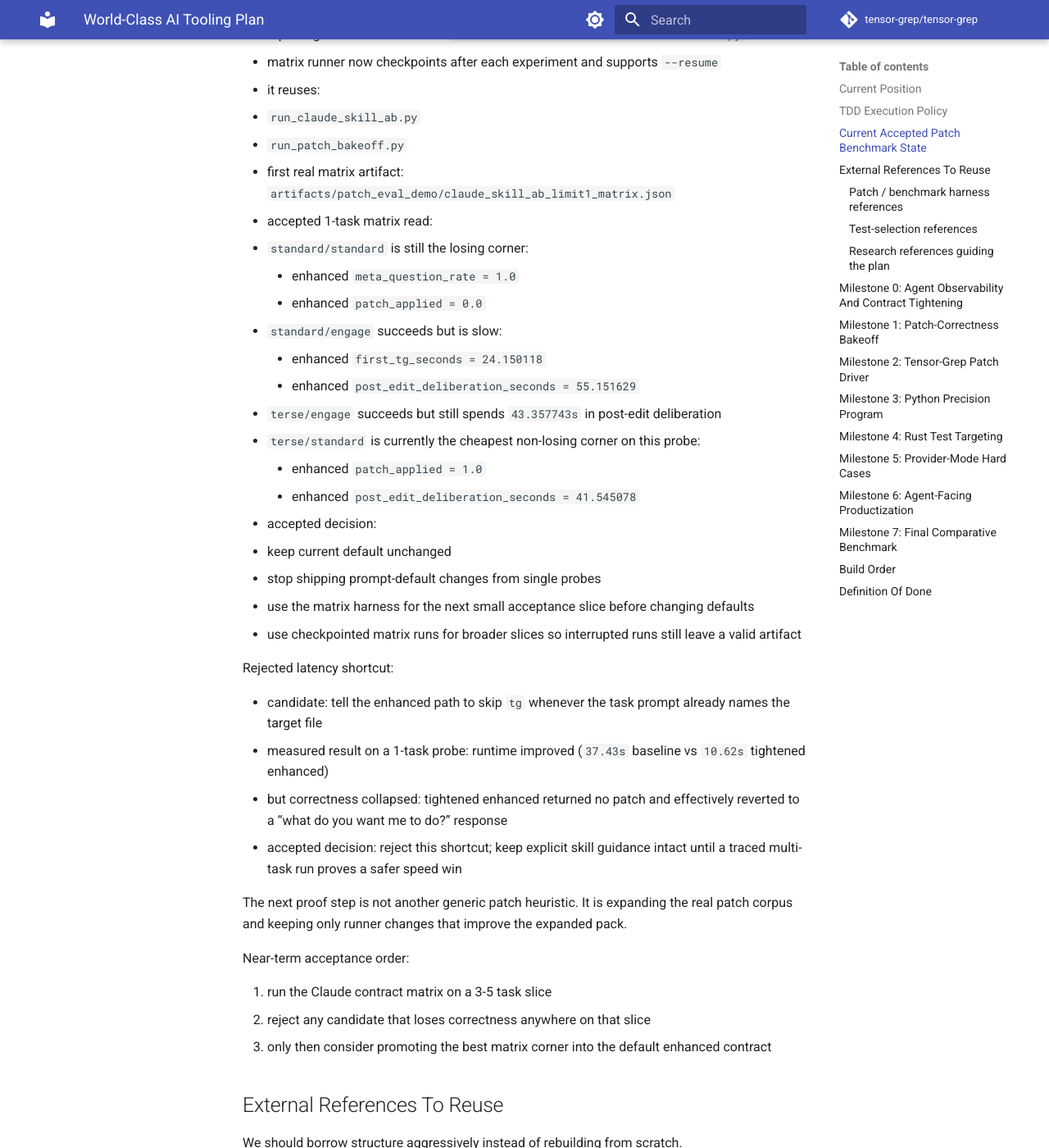
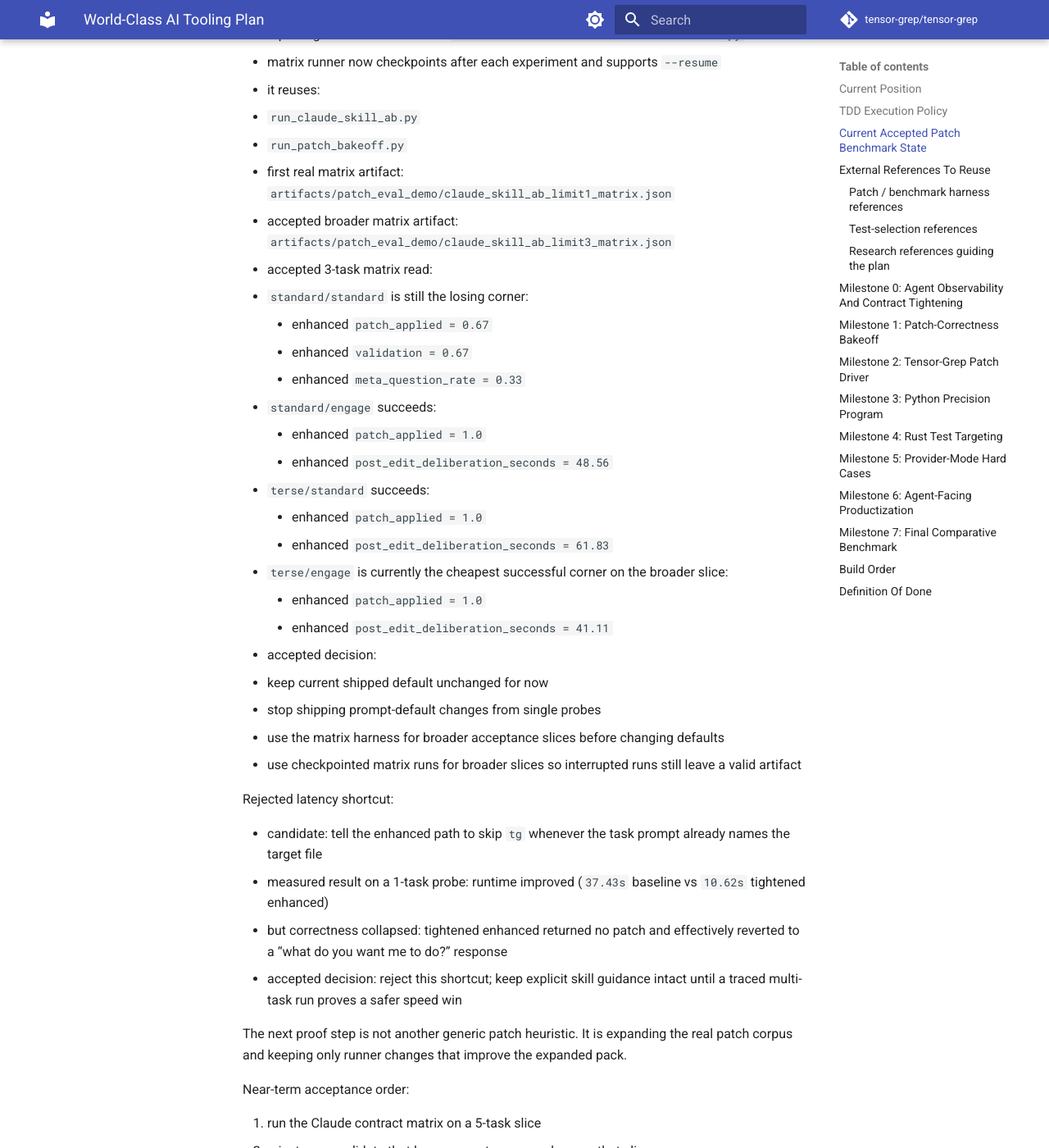
Before and after one commit to oimiragieo/tensor-grep, an MkDocs documentation site: the page built from docs/world_class_plan.md, in a window 1280 px wide and 1400 px high, scrolled down 4520 px. Shown: the whole window at 82% size. Built offline with MkDocs 1.6.1 and Material for MkDocs 9.7.7, drawn with Linux system fonts in a browser that asks for light colours; comment, search, counter and statistics services are not loaded; some of the changed text lies outside the part shown.

Commit message:
docs: record 3 task claude matrix result

```diff
--- a/docs/world_class_plan.md
+++ b/docs/world_class_plan.md
@@ -137,21 +137,25 @@ Accepted comparison-surface upgrade:
   * `run_claude_skill_ab.py`
   * `run_patch_bakeoff.py`
 * first real matrix artifact: `artifacts/patch_eval_demo/claude_skill_ab_limit1_matrix.json`
-* accepted 1-task matrix read:
+* accepted broader matrix artifact: `artifacts/patch_eval_demo/claude_skill_ab_limit3_matrix.json`
+* accepted 3-task matrix read:
   * `standard/standard` is still the losing corner:
-    * enhanced `meta_question_rate = 1.0`
-    * enhanced `patch_applied = 0.0`
-  * `standard/engage` succeeds but is slow:
-    * enhanced `first_tg_seconds = 24.150118`
-    * enhanced `post_edit_deliberation_seconds = 55.151629`
-  * `terse/engage` succeeds but still spends `43.357743s` in post-edit deliberation
-  * `terse/standard` is currently the cheapest non-losing corner on this probe:
+    * enhanced `patch_applied = 0.67`
+    * enhanced `validation = 0.67`
+    * enhanced `meta_question_rate = 0.33`
+  * `standard/engage` succeeds:
     * enhanced `patch_applied = 1.0`
-    * enhanced `post_edit_deliberation_seconds = 41.545078`
+    * enhanced `post_edit_deliberation_seconds = 48.56`
+  * `terse/standard` succeeds:
+    * enhanced `patch_applied = 1.0`
+    * enhanced `post_edit_deliberation_seconds = 61.83`
+  * `terse/engage` is currently the cheapest successful corner on the broader slice:
+    * enhanced `patch_applied = 1.0`
+    * enhanced `post_edit_deliberation_seconds = 41.11`
 * accepted decision:
-  * keep current default unchanged
+  * keep current shipped default unchanged for now
   * stop shipping prompt-default changes from single probes
-  * use the matrix harness for the next small acceptance slice before changing defaults
+  * use the matrix harness for broader acceptance slices before changing defaults
   * use checkpointed matrix runs for broader slices so interrupted runs still leave a valid artifact
 
 Rejected latency shortcut:
@@ -165,9 +169,9 @@ The next proof step is not another generic patch heuristic. It is expanding the
 
 Near-term acceptance order:
 
-1. run the Claude contract matrix on a 3-5 task slice
+1. run the Claude contract matrix on a 5-task slice
 2. reject any candidate that loses correctness anywhere on that slice
-3. only then consider promoting the best matrix corner into the default enhanced contract
+3. if `terse/engage` remains the cheapest successful corner, promote it to the next default probe
 
 ## External References To Reuse
 
```
Also changed, not shown: docs/PAPER.md (+1 -1 lines).
